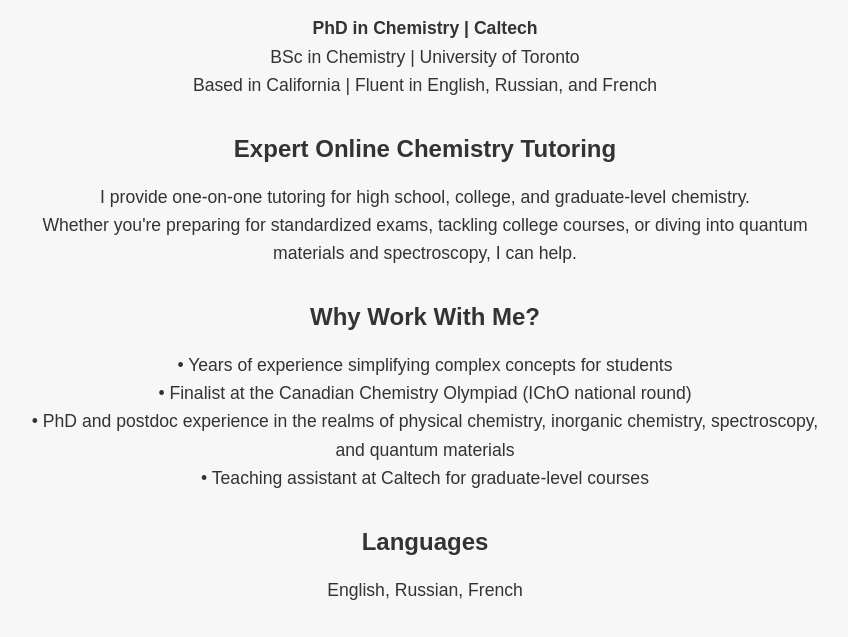
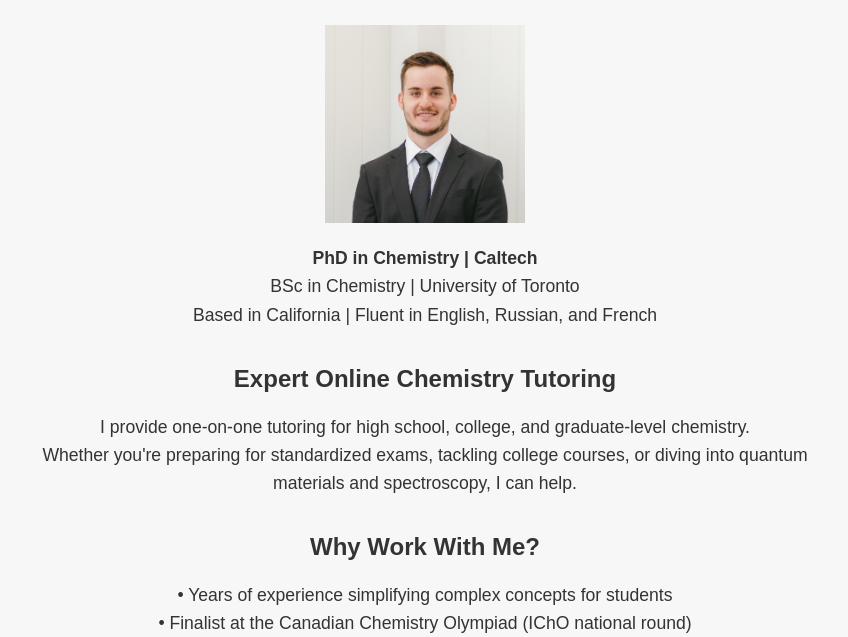
Before and after one commit to rubenmirzoyan/rubenmirzoyan.github.io, a plain HTML site: page index.html in a window 1280 px wide. Shown: the part 125-762 px from the top of the page, without its empty margins (215-1063 px from the left). Drawn offline with Linux system fonts and the light colour scheme.

Commit message:
Update index.html

```diff
--- a/index.html
+++ b/index.html
@@ -37,6 +37,7 @@
 <body>
 
   <h1>Dr. Ruben Mirzoyan</h1>
+  <img src="profilepic.jpeg" alt="Ruben Mirzoyan" width="200" style="margin-top: 20px;">
   <p><strong>PhD in Chemistry | Caltech</strong><br>
      BSc in Chemistry | University of Toronto<br>
      Based in California | Fluent in English, Russian, and French
```
